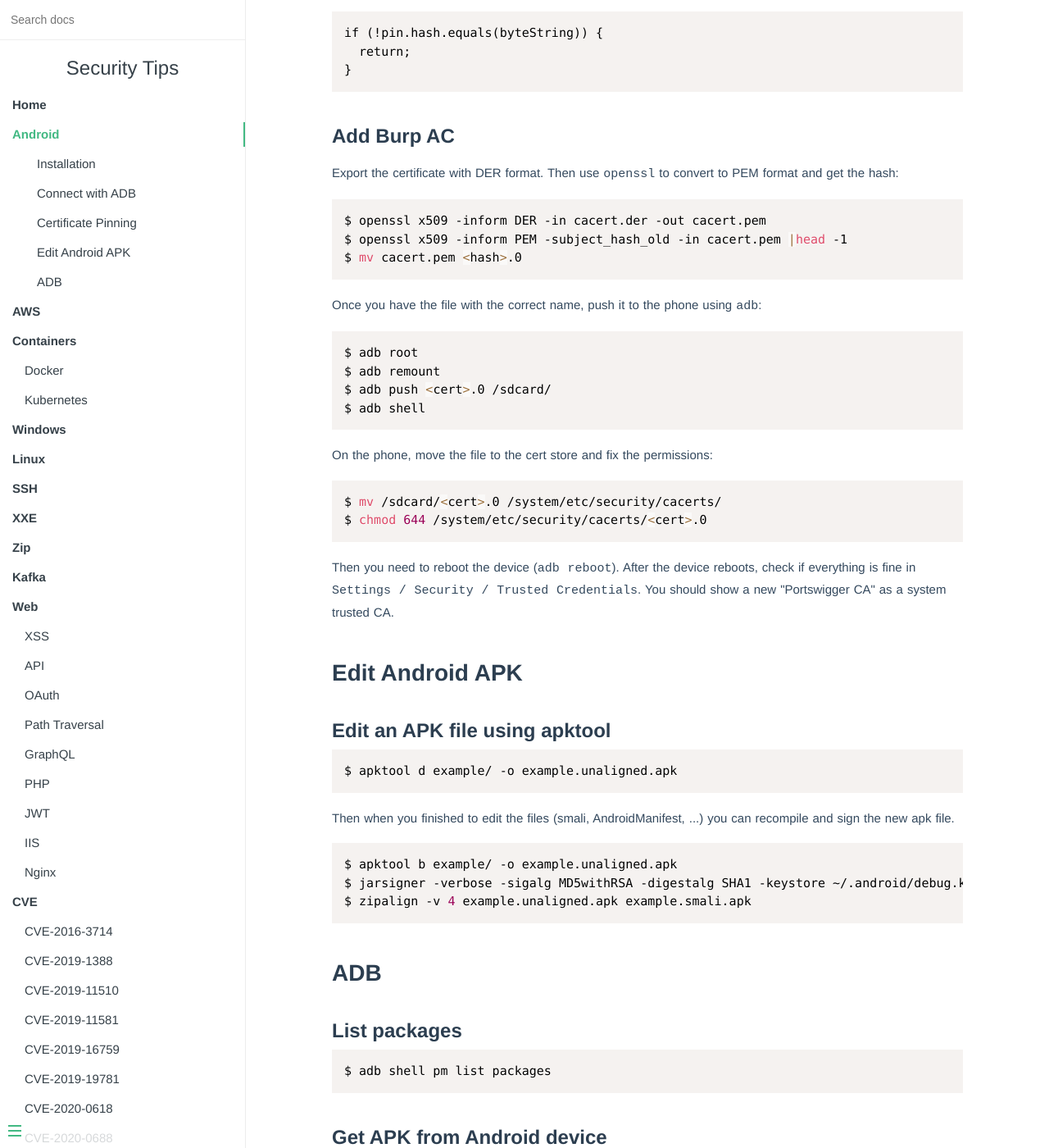
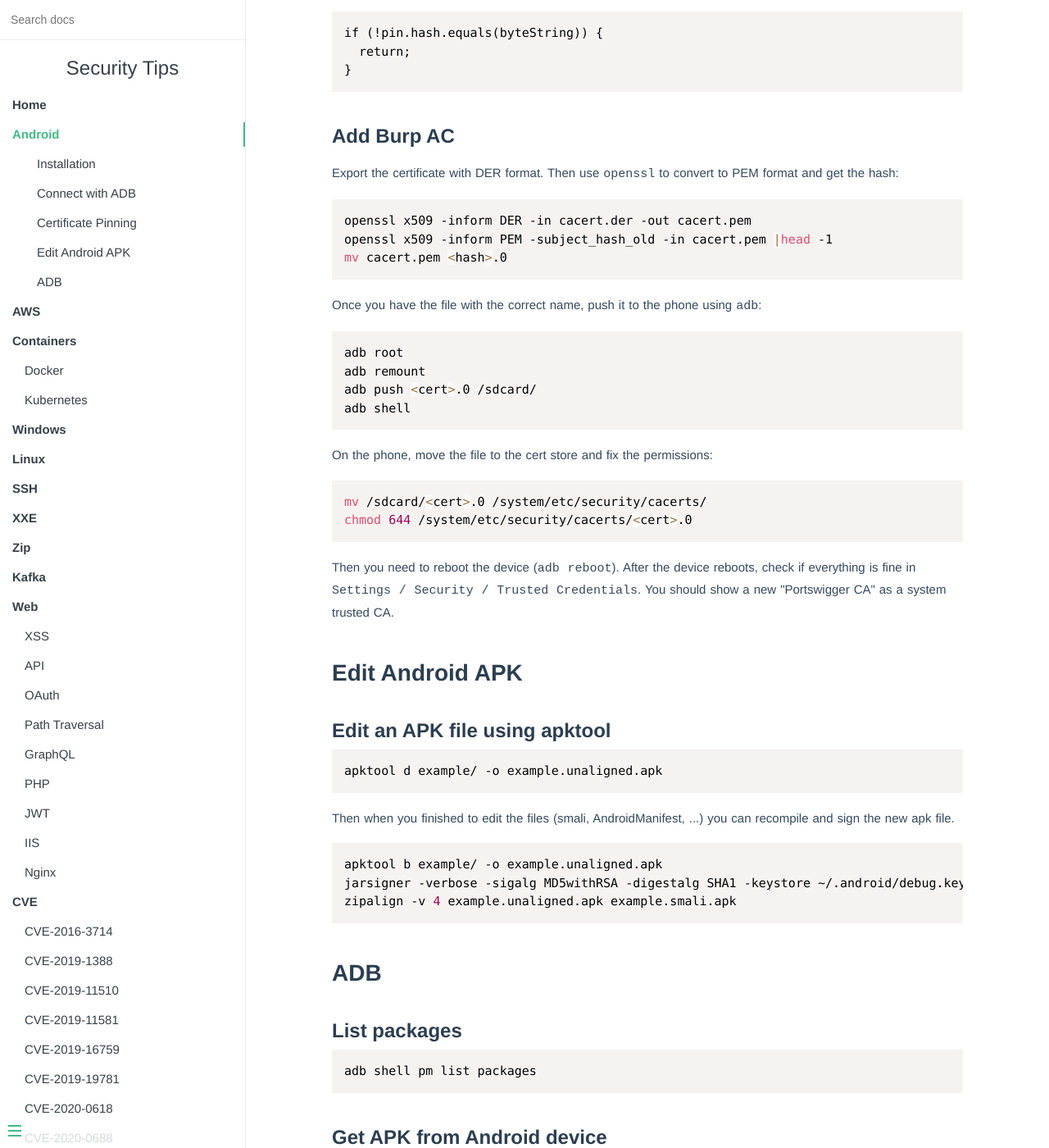
Before and after one commit to vincd/security-tips, an MkDocs documentation site: the page built from docs/android.md, in a window 1280 px wide and 1400 px high, scrolled down 1834 px. Shown: the whole window at 82% size. Built offline with MkDocs 1.6.1, drawn with Linux system fonts in a browser that asks for light colours; some of the changed text lies outside the part shown.

````diff
--- a/docs/android.md
+++ b/docs/android.md
@@ -14,10 +14,10 @@ GenyMotion has it's own `adb`, but you can still use your own version. On Window
 it's located here: `C:\Program Files\Genymobile\Genymotion\tools`.
 
 ```bash
-$ cd "C:\Program Files\Genymobile\Genymotion\tools"
-$ adb.exe devices
-$ adb.exe connect <device ip>
-$ adb.exe shell
+cd "C:\Program Files\Genymobile\Genymotion\tools"
+adb.exe devices
+adb.exe connect <device ip>
+adb.exe shell
 vbox86p:/ #
 ```
 
@@ -67,15 +67,15 @@ to Java code.
 The smali code for the check is the following :
 
 ```
-    .line 180
-    :cond_2
-    iget-object v9, v9, Lokhttp3/CertificatePinner$Pin;->hash:Lokio/ByteString;
+.line 180
+:cond_2
+iget-object v9, v9, Lokhttp3/CertificatePinner$Pin;->hash:Lokio/ByteString;
 
-    invoke-virtual {v9, v7}, Lokio/ByteString;->equals(Ljava/lang/Object;)Z
+invoke-virtual {v9, v7}, Lokio/ByteString;->equals(Ljava/lang/Object;)Z
 
-    move-result v9
+move-result v9
 
-    **if-eqz** v9, :cond_5
+**if-eqz** v9, :cond_5
 ```
 
 At the end, we need to inverse the condition from `if-eqz` (`if equal zero`) to
@@ -94,26 +94,26 @@ Export the certificate with DER format. Then use `openssl` to convert to PEM for
 and get the hash:
 
 ```bash
-$ openssl x509 -inform DER -in cacert.der -out cacert.pem
-$ openssl x509 -inform PEM -subject_hash_old -in cacert.pem |head -1
-$ mv cacert.pem <hash>.0
+openssl x509 -inform DER -in cacert.der -out cacert.pem
+openssl x509 -inform PEM -subject_hash_old -in cacert.pem |head -1
+mv cacert.pem <hash>.0
 ```
 
 Once you have the file with the correct name, push it to the phone using `adb`:
 
 ```bash
-$ adb root
-$ adb remount
-$ adb push <cert>.0 /sdcard/
-$ adb shell
+adb root
+adb remount
+adb push <cert>.0 /sdcard/
+adb shell
 ```
 
 
 On the phone, move the file to the cert store and fix the permissions:
 
 ```bash
-$ mv /sdcard/<cert>.0 /system/etc/security/cacerts/
-$ chmod 644 /system/etc/security/cacerts/<cert>.0
+mv /sdcard/<cert>.0 /system/etc/security/cacerts/
+chmod 644 /system/etc/security/cacerts/<cert>.0
 ```
 
 Then you need to reboot the device (`adb reboot`). After the device reboots,
@@ -125,16 +125,16 @@ should show a new "Portswigger CA" as a system trusted CA.
 
 ### Edit an APK file using apktool
 ```bash
-$ apktool d example/ -o example.unaligned.apk
+apktool d example/ -o example.unaligned.apk
 ```
 
 Then when you finished to edit the files (smali, AndroidManifest, ...) you can
 recompile and sign the new apk file.
 
 ```bash
-$ apktool b example/ -o example.unaligned.apk
-$ jarsigner -verbose -sigalg MD5withRSA -digestalg SHA1 -keystore ~/.android/debug.keystore -storepass android example.unaligned.apk androiddebugkey
-$ zipalign -v 4 example.unaligned.apk example.smali.apk
+apktool b example/ -o example.unaligned.apk
+jarsigner -verbose -sigalg MD5withRSA -digestalg SHA1 -keystore ~/.android/debug.keystore -storepass android example.unaligned.apk androiddebugkey
+zipalign -v 4 example.unaligned.apk example.smali.apk
 ```
 
 
@@ -142,7 +142,7 @@ $ zipalign -v 4 example.unaligned.apk example.smali.apk
 
 ### List packages
 ```bash
-$ adb shell pm list packages
+adb shell pm list packages
 ```
 
 ### Get APK from Android device
````
